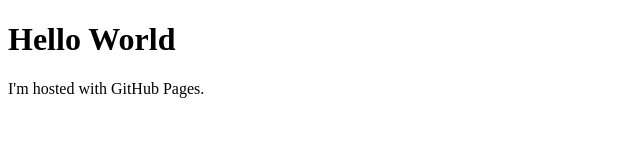
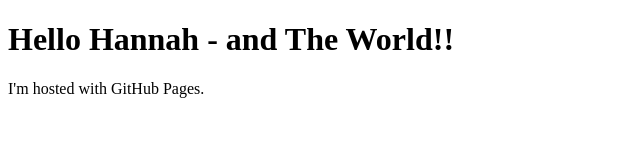
Before and after one commit to srmatthews/srmatthews.github.io, a plain HTML site: page index.html in a window 1280 px wide. Shown: the whole page, without its empty margins (0-640 px from the left). Drawn offline with Linux system fonts and the light colour scheme.

Commit message:
Update index.html
Added Hannah!

```diff
--- a/index.html
+++ b/index.html
@@ -1,7 +1,7 @@
 <!DOCTYPE html>
 <html>
 <body>
-<h1>Hello World</h1>
+<h1>Hello Hannah - and The World!!</h1>
 <p>I'm hosted with GitHub Pages.</p>
 </body>
 </html>
```
